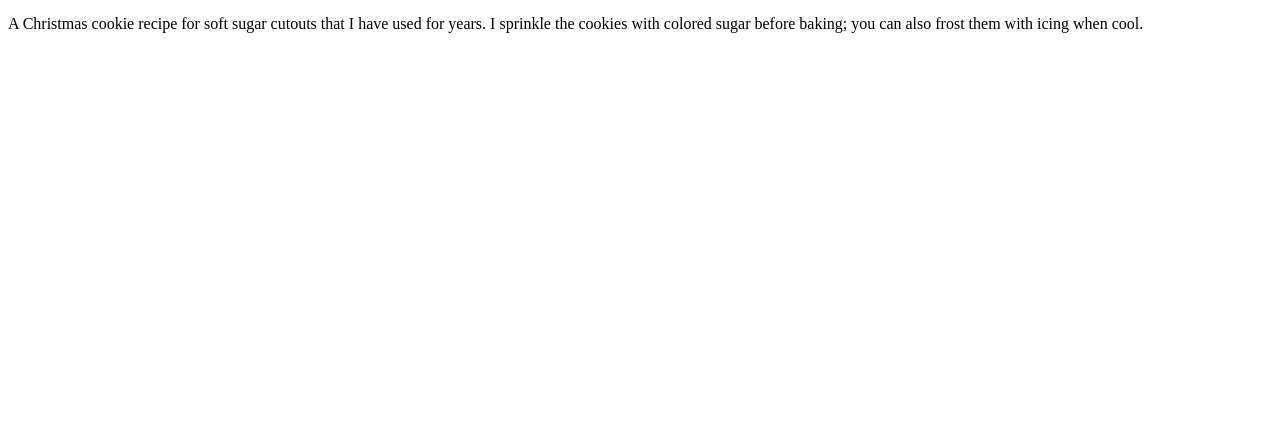
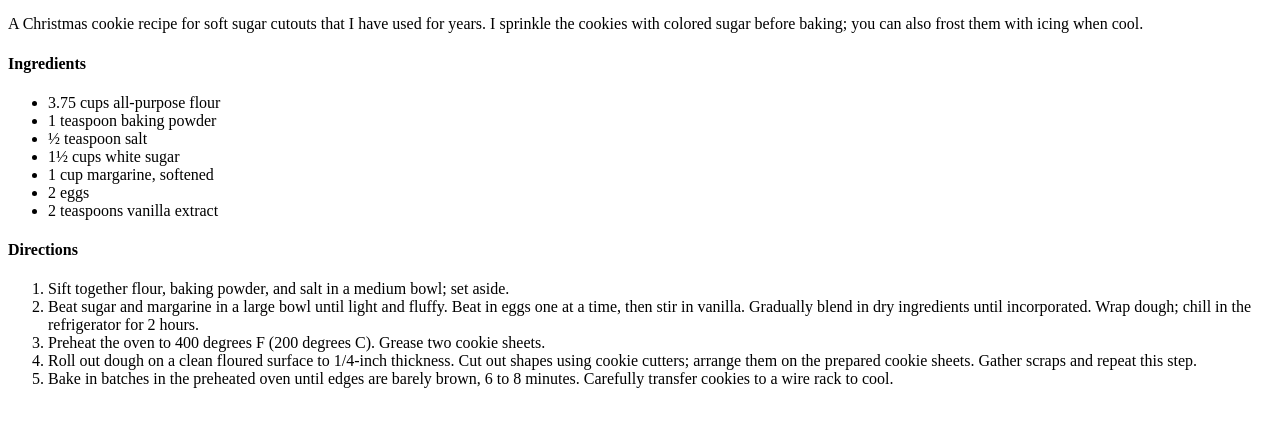
Before and after one commit to IsaiahBouromphongsa/odin-recipies, a plain HTML site: page cookies.html in a window 1280 px wide. Shown: the part 378-800 px from the top of the page. Drawn offline with Linux system fonts and the light colour scheme.

Commit message:
add ingredients to cookies.html

```diff
--- a/cookies.html
+++ b/cookies.html
@@ -13,4 +13,25 @@
     <h3>Description:</h3>
     <p>A Christmas cookie recipe for soft sugar cutouts that I have used for years. I sprinkle the cookies with colored sugar before baking; you can also frost them with icing when cool.</p>
 </body>
+
+<h4>Ingredients</h4>
+<ul>
+    <li>3.75 cups all-purpose flour</li>
+    <li>1 teaspoon baking powder</li>
+    <li>½ teaspoon salt</li>
+    <li>1½ cups white sugar</li>
+    <li>1 cup margarine, softened</li>
+    <li>2 eggs</li>
+    <li>2 teaspoons vanilla extract</li>
+</ul>
+
+<h4>Directions</h4>
+<ol>
+    <li>Sift together flour, baking powder, and salt in a medium bowl; set aside.</li>
+    <li>Beat sugar and margarine in a large bowl until light and fluffy. Beat in eggs one at a time, then stir in vanilla. Gradually blend in dry ingredients until incorporated. Wrap dough; chill in the refrigerator for 2 hours.</li>
+    <li>Preheat the oven to 400 degrees F (200 degrees C). Grease two cookie sheets.</li>
+    <li>Roll out dough on a clean floured surface to 1/4-inch thickness. Cut out shapes using cookie cutters; arrange them on the prepared cookie sheets. Gather scraps and repeat this step.</li>
+    <li>Bake in batches in the preheated oven until edges are barely brown, 6 to 8 minutes. Carefully transfer cookies to a wire rack to cool.</li>
+</ol>
+
 </html>
```
Also changed, not shown: index.html (+3 -0 lines), 1 other file.
